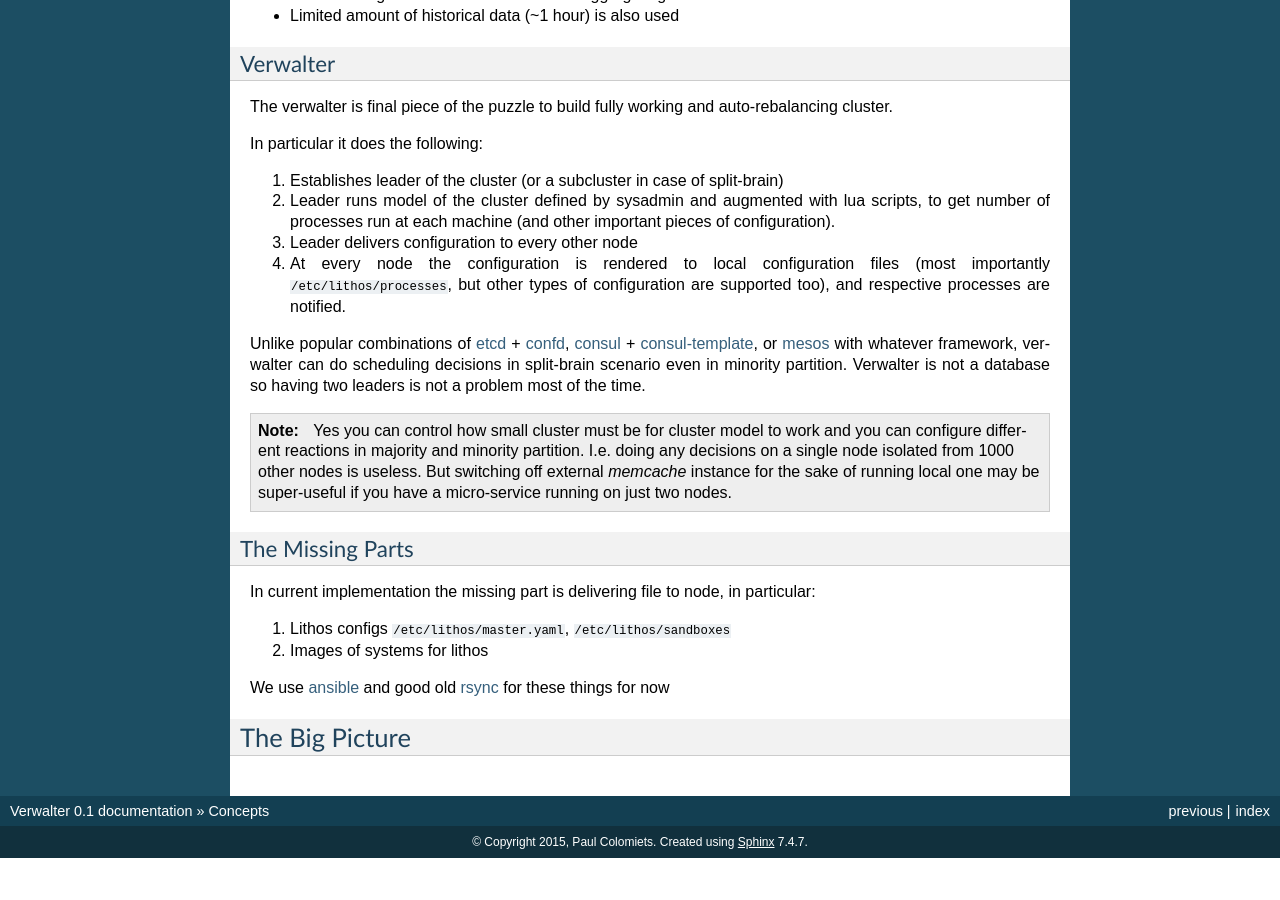
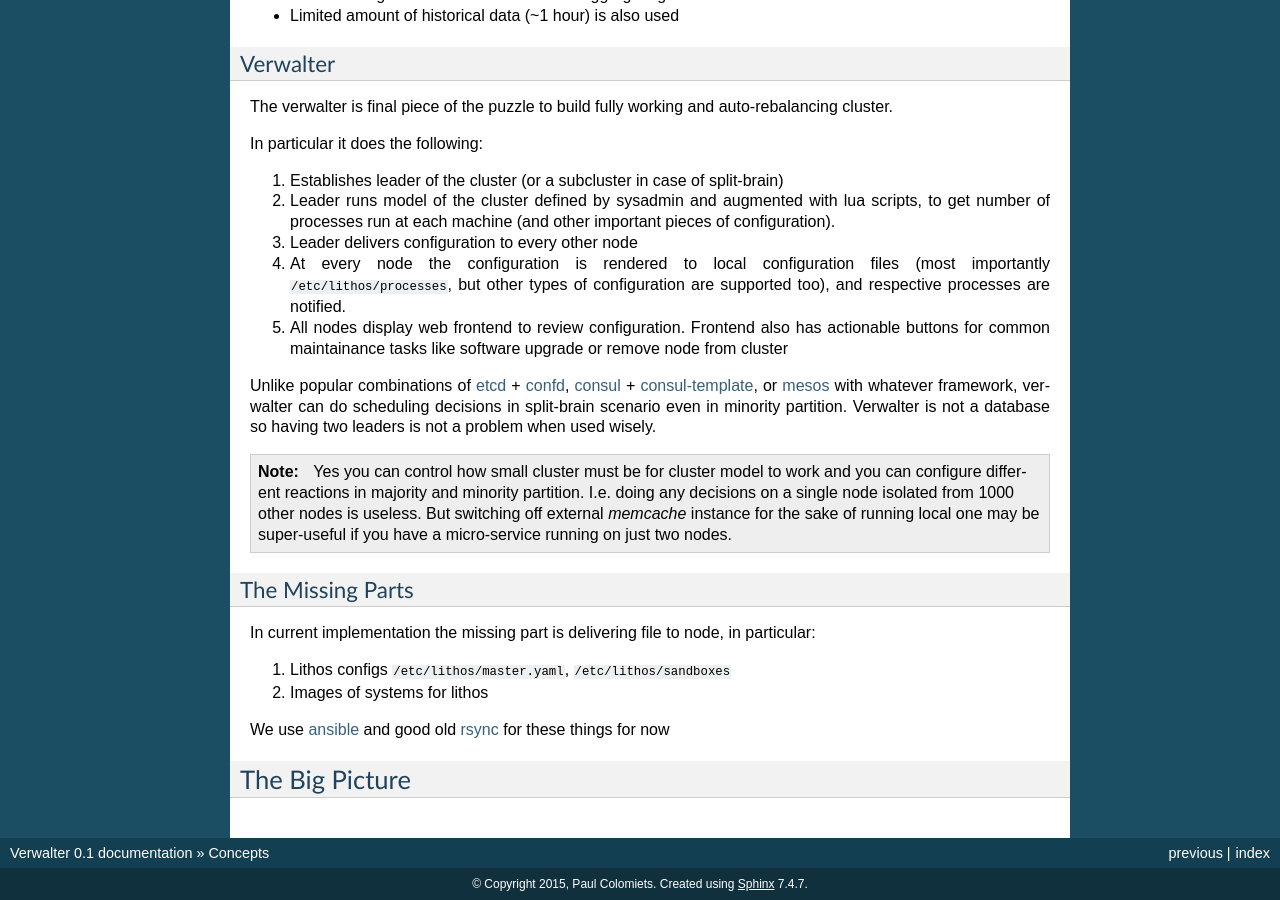
Before and after one commit to tailhook/verwalter, a Sphinx documentation site: the page built from doc/concepts.rst, in a window 1280 px wide and 900 px high, scrolled down 1441 px. Built offline with Sphinx 7.4.7, drawn with Linux system fonts in a browser that asks for light colours; before the commit the page ends 2299 px from its top, so only the background shows below that.

Commit message:
Tiny doc update

```diff
--- a/doc/concepts.rst
+++ b/doc/concepts.rst
@@ -103,11 +103,14 @@ In particular it does the following:
 4. At every node the configuration is rendered to local configuration files
    (most importantly ``/etc/lithos/processes``, but other types of
    configuration are supported too), and respective processes are notified.
+5. All nodes display web frontend to review configuration. Frontend also has
+   actionable buttons for common maintainance tasks like software upgrade or
+   remove node from cluster
 
 Unlike popular combinations of etcd_ + confd_, consul_ + consul-template_, or
 mesos_ with whatever framework, verwalter can do scheduling decisions in
 split-brain scenario even in minority partition. Verwalter is not a database so
-having two leaders is not a problem most of the time.
+having two leaders is not a problem when used wisely.
 
 .. note:: Yes you can control how small cluster must be for cluster model to
    work and you can configure different reactions in majority and minority
```
